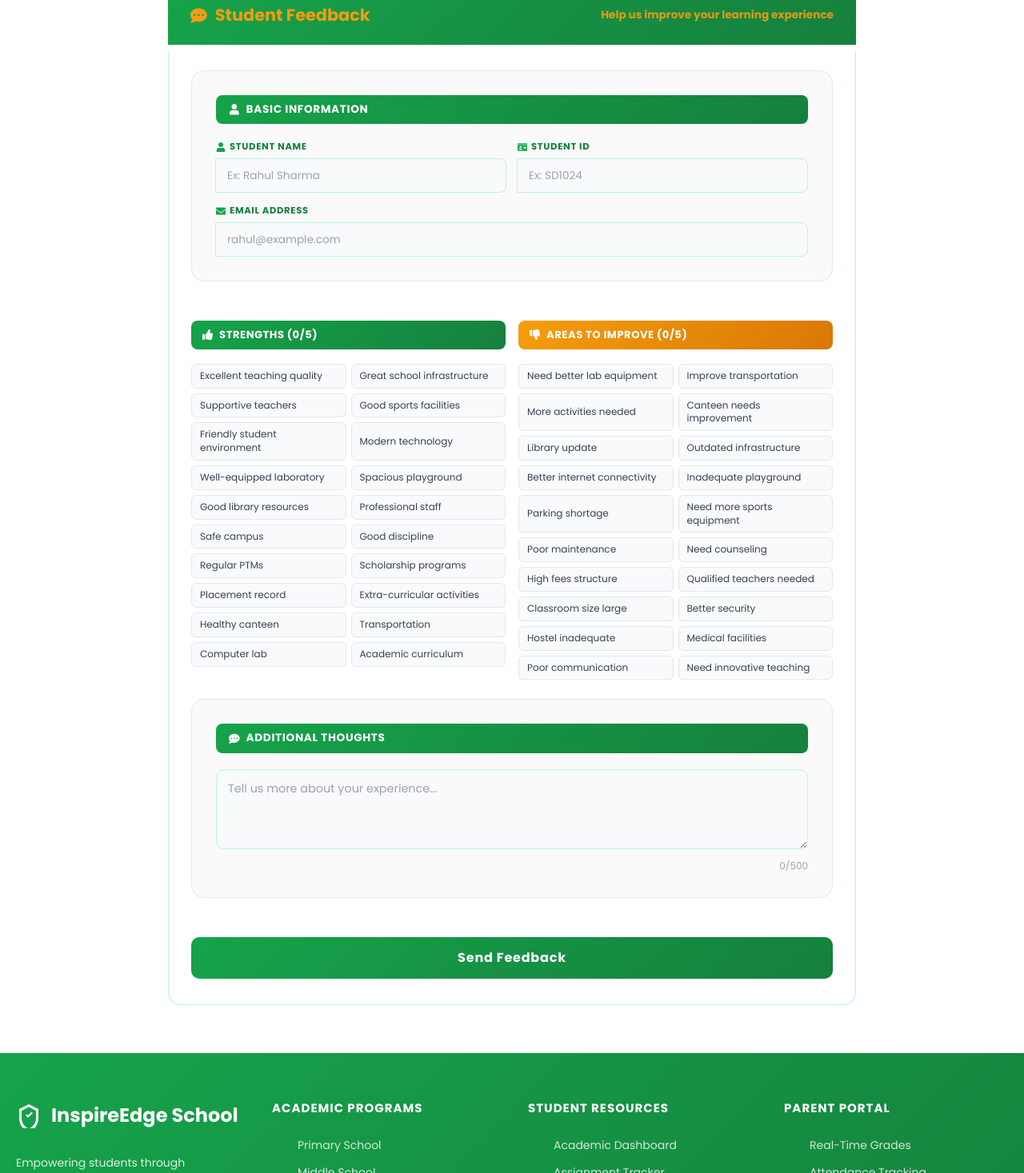
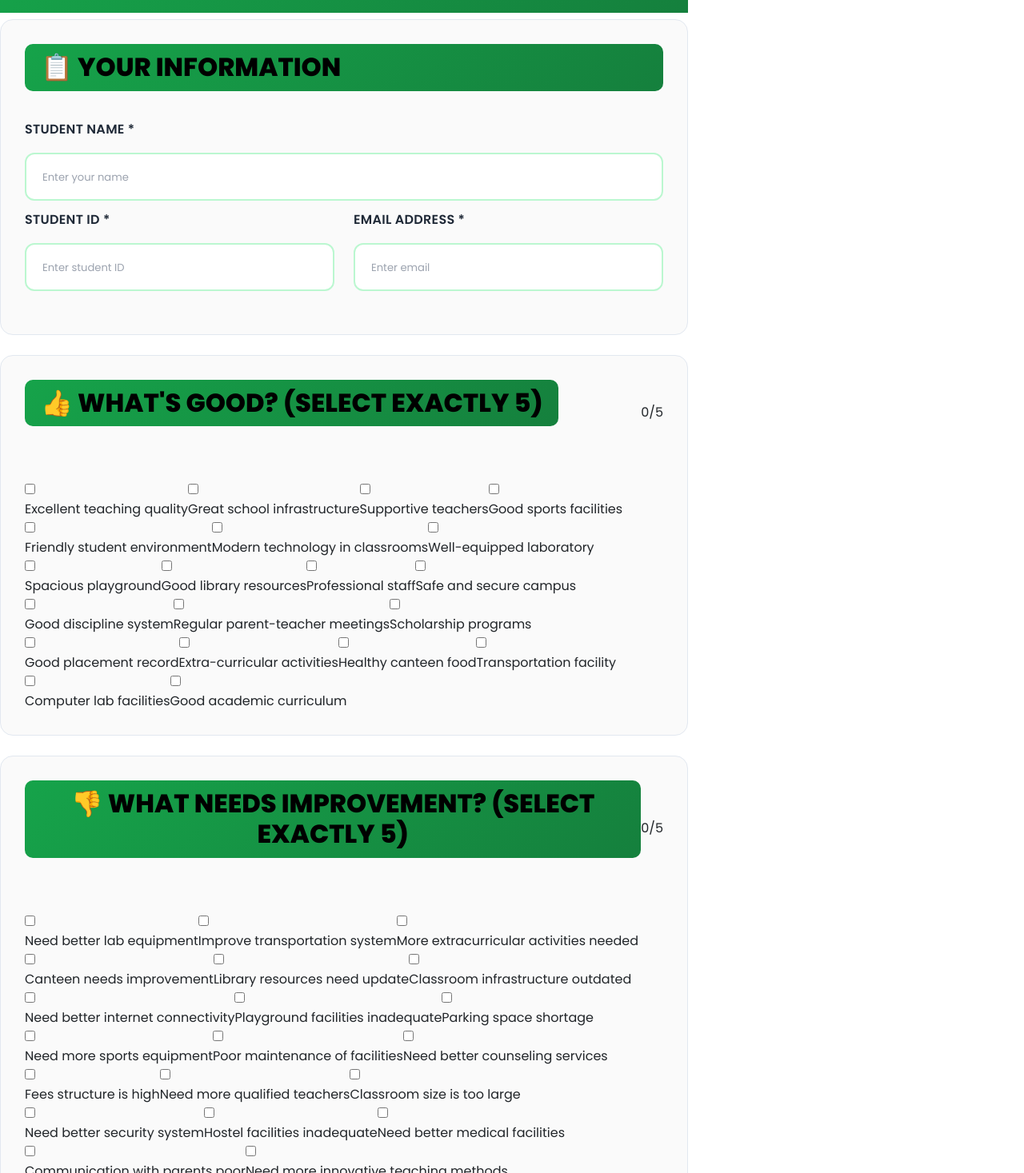
Before and after one commit to Gajjerashu/school-mern-project, a React (Vite) app in the folder Trial React JS/: page /AfterLogin/Response in a window 1280 px wide. Shown: the part 383-1850 px from the top of the page at 80% size. Built offline with nearby package versions, Linux system fonts and the light colour scheme; no server answers; sample sign-in values are in the browser's storage.

Commit message:
Update Feedbackform.jsx

```diff
--- a/Trial React JS/src/ComponentsAfter/Components14/Feedbackform.jsx
+++ b/Trial React JS/src/ComponentsAfter/Components14/Feedbackform.jsx
@@ -1,9 +1,6 @@
 import React, { useState } from 'react';
+import './Feedbackform.css';
 import axios from 'axios';
-import { FaThumbsUp, FaThumbsDown, FaUser, FaIdCard, FaEnvelope, FaCommentDots, FaCheckCircle } from 'react-icons/fa';
-import './Feedbackform.css';
-
-const API_BASE_URL = process.env.REACT_APP_API_URL || 'http://localhost:5000';
 
 const Feedbackform = () => {
     const [formData, setFormData] = useState({
@@ -20,169 +17,310 @@ const Feedbackform = () => {
     const [error, setError] = useState(null);
 
     const goodOptions = [
-        'Excellent teaching quality', 'Great school infrastructure', 'Supportive teachers',
-        'Good sports facilities', 'Friendly student environment', 'Modern technology',
-        'Well-equipped laboratory', 'Spacious playground', 'Good library resources',
-        'Professional staff', 'Safe campus', 'Good discipline', 'Regular PTMs',
-        'Scholarship programs', 'Placement record', 'Extra-curricular activities',
-        'Healthy canteen', 'Transportation', 'Computer lab', 'Academic curriculum'
+        'Excellent teaching quality',
+        'Great school infrastructure',
+        'Supportive teachers',
+        'Good sports facilities',
+        'Friendly student environment',
+        'Modern technology in classrooms',
+        'Well-equipped laboratory',
+        'Spacious playground',
+        'Good library resources',
+        'Professional staff',
+        'Safe and secure campus',
+        'Good discipline system',
+        'Regular parent-teacher meetings',
+        'Scholarship programs',
+        'Good placement record',
+        'Extra-curricular activities',
+        'Healthy canteen food',
+        'Transportation facility',
+        'Computer lab facilities',
+        'Good academic curriculum'
     ];
 
     const badOptions = [
-        'Need better lab equipment', 'Improve transportation', 'More activities needed',
-        'Canteen needs improvement', 'Library update', 'Outdated infrastructure',
-        'Better internet connectivity', 'Inadequate playground', 'Parking shortage',
-        'Need more sports equipment', 'Poor maintenance', 'Need counseling',
-        'High fees structure', 'Qualified teachers needed', 'Classroom size large',
-        'Better security', 'Hostel inadequate', 'Medical facilities',
-        'Poor communication', 'Need innovative teaching'
+        'Need better lab equipment',
+        'Improve transportation system',
+        'More extracurricular activities needed',
+        'Canteen needs improvement',
+        'Library resources need update',
+        'Classroom infrastructure outdated',
+        'Need better internet connectivity',
+        'Playground facilities inadequate',
+        'Parking space shortage',
+        'Need more sports equipment',
+        'Poor maintenance of facilities',
+        'Need better counseling services',
+        'Fees structure is high',
+        'Need more qualified teachers',
+        'Classroom size is too large',
+        'Need better security system',
+        'Hostel facilities inadequate',
+        'Need better medical facilities',
+        'Communication with parents poor',
+        'Need more innovative teaching methods'
     ];
 
     const handleInputChange = (e) => {
         const { name, value } = e.target;
-        setFormData(prev => ({ ...prev, [name]: value }));
+        setFormData(prev => ({
+            ...prev,
+            [name]: value
+        }));
     };
 
-    const togglePoint = (point, type) => {
-        const field = type === 'good' ? 'goodPoints' : 'badPoints';
+    const handleGoodPointToggle = (point) => {
         setFormData(prev => {
-            const isSelected = prev[field].includes(point);
+            const isSelected = prev.goodPoints.includes(point);
+            let updatedGoodPoints;
+
             if (isSelected) {
-                return { ...prev, [field]: prev[field].filter(p => p !== point) };
-            } else if (prev[field].length < 5) {
-                return { ...prev, [field]: [...prev[field], point] };
+                updatedGoodPoints = prev.goodPoints.filter(p => p !== point);
+            } else {
+                if (prev.goodPoints.length < 5) {
+                    updatedGoodPoints = [...prev.goodPoints, point];
+                } else {
+                    return prev;
                 }
-            return prev;
+            }
+
+            return { ...prev, goodPoints: updatedGoodPoints };
         });
     };
 
-    const validateEmail = (email) => {
-        return String(email).toLowerCase().match(/^[^\s@]+@[^\s@]+\.[^\s@]+$/);
+    const handleBadPointToggle = (point) => {
+        setFormData(prev => {
+            const isSelected = prev.badPoints.includes(point);
+            let updatedBadPoints;
+
+            if (isSelected) {
+                updatedBadPoints = prev.badPoints.filter(p => p !== point);
+            } else {
+                if (prev.badPoints.length < 5) {
+                    updatedBadPoints = [...prev.badPoints, point];
+                } else {
+                    return prev;
+                }
+            }
+
+            return { ...prev, badPoints: updatedBadPoints };
+        });
     };
 
     const handleSubmit = async (e) => {
         e.preventDefault();
         setError(null);
 
-        // Validations
-        if (!formData.studentName || !formData.studentId || !formData.email) {
-            setError('All identity fields are required.');
+        if (!formData.studentName.trim()) {
+            setError('Please enter student name');
             return;
         }
-        if (!validateEmail(formData.email)) {
-            setError('Please enter a valid email address.');
+        if (!formData.studentId.trim()) {
+            setError('Please enter student ID');
             return;
         }
-        if (formData.goodPoints.length !== 5 || formData.badPoints.length !== 5) {
-            setError('Please select exactly 5 points for both categories.');
+        if (!formData.email.trim()) {
+            setError('Please enter email address');
+            return;
+        }
+        if (formData.goodPoints.length !== 5) {
+            setError('Please select exactly 5 good points');
+            return;
+        }
+        if (formData.badPoints.length !== 5) {
+            setError('Please select exactly 5 bad points');
             return;
         }
 
         setLoading(true);
+
         try {
-            const response = await axios.post(`${API_BASE_URL}/api/feedback`, formData);
+            const submitData = {
+                studentName: formData.studentName,
+                studentId: formData.studentId,
+                email: formData.email,
+                goodPoints: formData.goodPoints,
+                badPoints: formData.badPoints,
+                comment: formData.comment || 'No additional comments'
+            };
+
+            const response = await axios.post('/api/feedback', submitData);  // ✅ Only this changed
+
             if (response.data.success) {
                 setSuccess(true);
                 setFormData({
-                    studentName: '', studentId: '', email: '',
-                    goodPoints: [], badPoints: [], comment: ''
+                    studentName: '',
+                    studentId: '',
+                    email: '',
+                    goodPoints: [],
+                    badPoints: [],
+                    comment: ''
                 });
-                window.scrollTo({ top: 0, behavior: 'smooth' });
-                setTimeout(() => setSuccess(false), 5000);
+
+                setTimeout(() => {
+                    setSuccess(false);
+                }, 3000);
             }
         } catch (err) {
-            setError(err.response?.data?.message || 'Server error. Please try again.');
+            console.error('Error submitting feedback:', err);
+            setError(err.response?.data?.message || 'Failed to submit feedback. Please try again.');
         } finally {
             setLoading(false);
         }
     };
 
     return (
-        <div className="feedback-wrapper">
         <div className="feedback-container">
+            <div className="feedback-card">
                 <div className="feedback-header">
-                    <h1><FaCommentDots /> Student Feedback</h1>
-                    <p>Help us improve your learning experience</p>
+                    <h1>💬 Student Feedback Form</h1>
+                    <p className="subtitle">We value your feedback - select 5 good & 5 bad points</p>
                 </div>
 
                 {success && (
-                    <div className="msg success-msg">
-                        <FaCheckCircle /> Feedback submitted successfully!
+                    <div className="success-message">
+                        <span className="success-icon">✓</span>
+                        Thank you! Your feedback has been submitted successfully.
                     </div>
                 )}
 
-                {error && <div className="msg error-msg">⚠️ {error}</div>}
+                {error && (
+                    <div className="error-message">
+                        <span className="error-icon">!</span>
+                        {error}
+                    </div>
+                )}
 
-                <form onSubmit={handleSubmit} className="feedback-main-form">
-                    {/* Identity Section */}
+                <form onSubmit={handleSubmit} className="feedback-form">
+                    {/* Student Information */}
                     <div className="form-section">
-                        <h3><FaUser /> Basic Information</h3>
-                        <div className="input-grid">
-                            <div className="input-group">
-                                <label><FaUser className="label-icon" /> Student Name</label>
-                                <input name="studentName" value={formData.studentName} onChange={handleInputChange} placeholder="Ex: Rahul Sharma" />
+                        <h2 className="section-title">📋 YOUR INFORMATION</h2>
+
+                        <div className="form-group">
+                            <label htmlFor="studentName">Student Name *</label>
+                            <input
+                                type="text"
+                                id="studentName"
+                                name="studentName"
+                                value={formData.studentName}
+                                onChange={handleInputChange}
+                                placeholder="Enter your name"
+                                className="form-input"
+                            />
                         </div>
-                            <div className="input-group">
-                                <label><FaIdCard className="label-icon" /> Student ID</label>
-                                <input name="studentId" value={formData.studentId} onChange={handleInputChange} placeholder="Ex: SD1024" />
+
+                        <div className="form-row">
+                            <div className="form-group">
+                                <label htmlFor="studentId">Student ID *</label>
+                                <input
+                                    type="text"
+                                    id="studentId"
+                                    name="studentId"
+                                    value={formData.studentId}
+                                    onChange={handleInputChange}
+                                    placeholder="Enter student ID"
+                                    className="form-input"
+                                />
                             </div>
-                            <div className="input-group full-width">
-                                <label><FaEnvelope className="label-icon" /> Email Address</label>
-                                <input name="email" type="email" value={formData.email} onChange={handleInputChange} placeholder="rahul@example.com" />
+
+                            <div className="form-group">
+                                <label htmlFor="email">Email Address *</label>
+                                <input
+                                    type="email"
+                                    id="email"
+                                    name="email"
+                                    value={formData.email}
+                                    onChange={handleInputChange}
+                                    placeholder="Enter email"
+                                    className="form-input"
+                                />
                             </div>
                         </div>
                     </div>
 
-                    {/* Feedback Points */}
-                    <div className="points-flex">
-                        {/* Good Points */}
-                        <div className="point-section good">
-                            <h3><FaThumbsUp /> Strengths ({formData.goodPoints.length}/5)</h3>
-                            <div className="points-grid">
-                                {goodOptions.map(option => (
-                                    <div
-                                        key={option}
-                                        className={`point-chip ${formData.goodPoints.includes(option) ? 'active' : ''}`}
-                                        onClick={() => togglePoint(option, 'good')}
-                                    >
-                                        {option}
+                    {/* Good Points Selection */}
+                    <div className="form-section">
+                        <div className="section-header">
+                            <h2 className="section-title">👍 WHAT'S GOOD? (SELECT EXACTLY 5)</h2>
+                            <span className="counter good-counter">
+                                {formData.goodPoints.length}/5
+                            </span>
                         </div>
+
+                        <div className="options-grid good-grid">
+                            {goodOptions.map((option, index) => (
+                                <label key={index} className="option-item good-option">
+                                    <input
+                                        type="checkbox"
+                                        checked={formData.goodPoints.includes(option)}
+                                        onChange={() => handleGoodPointToggle(option)}
+                                        disabled={
+                                            formData.goodPoints.length >= 5 &&
+                                            !formData.goodPoints.includes(option)
+                                        }
+                                    />
+                                    <span className="checkmark"></span>
+                                    <span className="option-text">{option}</span>
+                                </label>
                             ))}
                         </div>
                     </div>
 
-                        {/* Bad Points */}
-                        <div className="point-section bad">
-                            <h3><FaThumbsDown /> Areas to Improve ({formData.badPoints.length}/5)</h3>
-                            <div className="points-grid">
-                                {badOptions.map(option => (
-                                    <div
-                                        key={option}
-                                        className={`point-chip ${formData.badPoints.includes(option) ? 'active' : ''}`}
-                                        onClick={() => togglePoint(option, 'bad')}
-                                    >
-                                        {option}
+                    {/* Bad Points Selection */}
+                    <div className="form-section">
+                        <div className="section-header">
+                            <h2 className="section-title">👎 WHAT NEEDS IMPROVEMENT? (SELECT EXACTLY 5)</h2>
+                            <span className="counter bad-counter">
+                                {formData.badPoints.length}/5
+                            </span>
                         </div>
+
+                        <div className="options-grid bad-grid">
+                            {badOptions.map((option, index) => (
+                                <label key={index} className="option-item bad-option">
+                                    <input
+                                        type="checkbox"
+                                        checked={formData.badPoints.includes(option)}
+                                        onChange={() => handleBadPointToggle(option)}
+                                        disabled={
+                                            formData.badPoints.length >= 5 &&
+                                            !formData.badPoints.includes(option)
+                                        }
+                                    />
+                                    <span className="checkmark"></span>
+                                    <span className="option-text">{option}</span>
+                                </label>
                             ))}
+                        </div>
+                    </div>
+
+                    {/* Additional Comments */}
+                    <div className="form-section">
+                        <h2 className="section-title">💭 ADDITIONAL COMMENTS (OPTIONAL)</h2>
+
+                        <div className="form-group">
+                            <textarea
+                                name="comment"
+                                value={formData.comment}
+                                onChange={handleInputChange}
+                                placeholder="Share any additional feedback..."
+                                className="form-textarea"
+                                rows="4"
+                            />
+                            <div className="char-count">
+                                {formData.comment.length} / 500 characters
                             </div>
                         </div>
                     </div>
 
-                    {/* Comment */}
-                    <div className="form-section">
-                        <h3><FaCommentDots /> Additional Thoughts</h3>
-                        <textarea
-                            name="comment"
-                            value={formData.comment}
-                            onChange={handleInputChange}
-                            placeholder="Tell us more about your experience..."
-                            maxLength="500"
-                        />
-                        <small>{formData.comment.length}/500</small>
-                    </div>
-
-                    <button type="submit" disabled={loading} className="submit-feedback-btn">
-                        {loading ? 'Processing...' : 'Send Feedback'}
+                    {/* Submit Button */}
+                    <button
+                        type="submit"
+                        disabled={loading || formData.goodPoints.length !== 5 || formData.badPoints.length !== 5}
+                        className="submit-btn"
+                    >
+                        {loading ? '⏳ Submitting...' : '✓ Submit Feedback'}
                     </button>
                 </form>
             </div>
```
Lines whose indentation alone changed are shown as unchanged.
